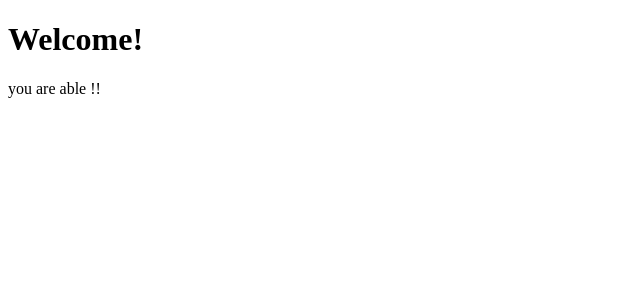
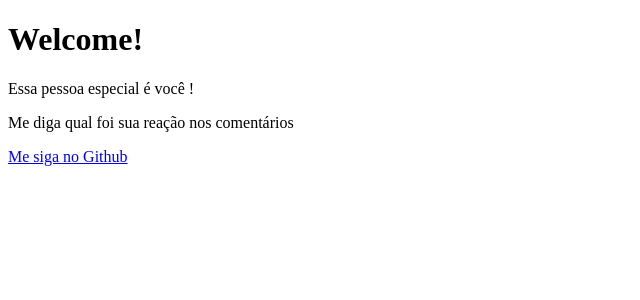
Before and after one commit to feerbatista/tabnews, a Next.js app: page / in a window 1280 px wide. Shown: the top 300 px of the page, without its empty margins (0-640 px from the left). Built offline with nearby package versions, Linux system fonts and the light colour scheme.

Commit message:
modificando a frase

```diff
--- a/pages/index.js
+++ b/pages/index.js
@@ -1,7 +1,10 @@
 function Home(){
     return(
         <div><h1>Welcome!</h1>
-        <p>you are able !! </p>
+        <p>Essa pessoa especial é você !</p>
+        <p>Me diga qual foi sua reação nos comentários</p>
+        <a href="https://github.com/feerbatista">Me siga no Github</a>
+
         </div>
     )
 }
```
